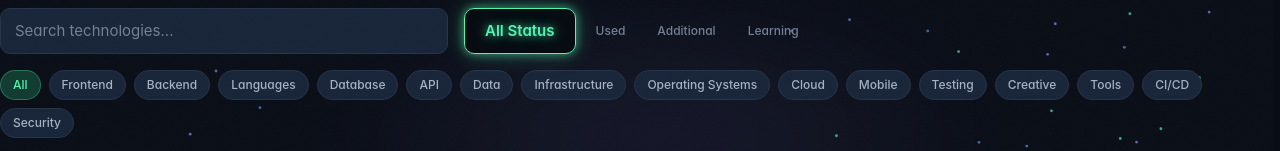
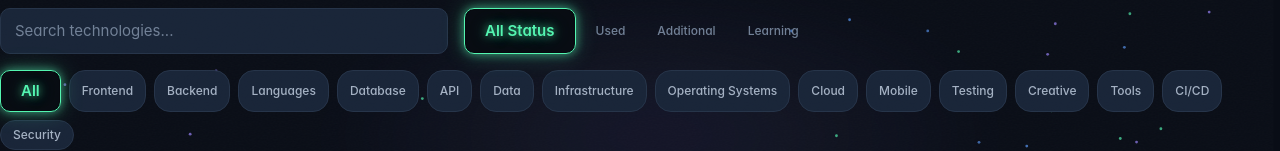
Before and after one commit to karlin-ux/Karlin_ux.., a React (Vite) app in the folder Frontend/: page /technologies in a window 1280 px wide. Shown: the part 528-679 px from the top of the page. Built offline with nearby package versions, Linux system fonts and the light colour scheme; no server answers; a web font is replaced by a local one.

Commit message:
Apply hero CTA selected styling to About and Technologies filters

```diff
--- a/Frontend/src/pages/About.tsx
+++ b/Frontend/src/pages/About.tsx
@@ -268,10 +268,10 @@ export default function About() {
                 <button
                   key={s}
                   onClick={() => setStatusFilter(s)}
-                  className={`px-3 py-1.5 rounded-lg text-xs font-medium transition-colors ${
+                  className={`rounded-lg text-xs font-medium transition-colors ${
                     statusFilter === s
-                      ? 'bg-[var(--accent-soft)] text-[var(--accent)]'
-                      : 'text-[var(--text-muted)] hover:text-[var(--text)]'
+                      ? 'btn hero-cta-btn !min-w-0 px-4 py-2'
+                      : 'px-3 py-1.5 text-[var(--text-muted)] hover:text-[var(--text)]'
                   }`}
                 >
                   {s === 'all' ? 'All' : s === 'used' ? 'Used in Karlin_ux' : s === 'additional' ? 'Additional' : 'Learning'}
--- a/Frontend/src/pages/Technologies.tsx
+++ b/Frontend/src/pages/Technologies.tsx
@@ -251,10 +251,10 @@ export default function Technologies() {
             <button
               key={c}
               onClick={() => setCategoryFilter(c)}
-              className={`px-3 py-1.5 rounded-lg text-xs font-medium transition-colors ${
+              className={`rounded-lg text-xs font-medium transition-colors ${
                 categoryFilter === c
-                  ? 'bg-[var(--accent-soft)] text-[var(--accent)] border border-[var(--accent)]/30'
-                  : 'bg-[var(--bg-surface)] text-[var(--text-secondary)] hover:text-[var(--text)] border border-[var(--border)]'
+                  ? 'btn hero-cta-btn !min-w-0 px-4 py-2'
+                  : 'px-3 py-1.5 bg-[var(--bg-surface)] text-[var(--text-secondary)] hover:text-[var(--text)] border border-[var(--border)]'
               }`}
             >
               {c}
```
